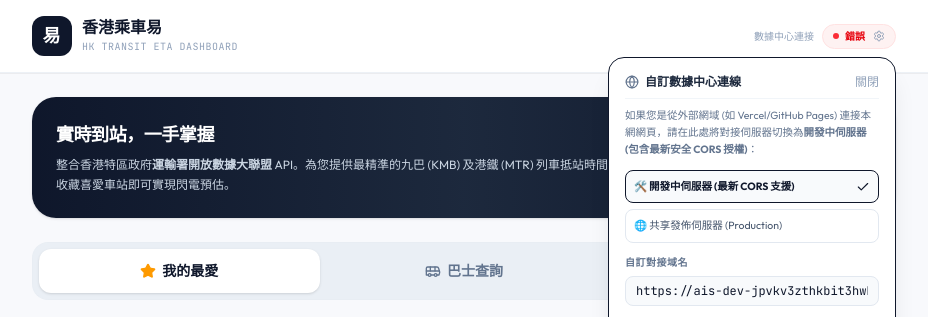
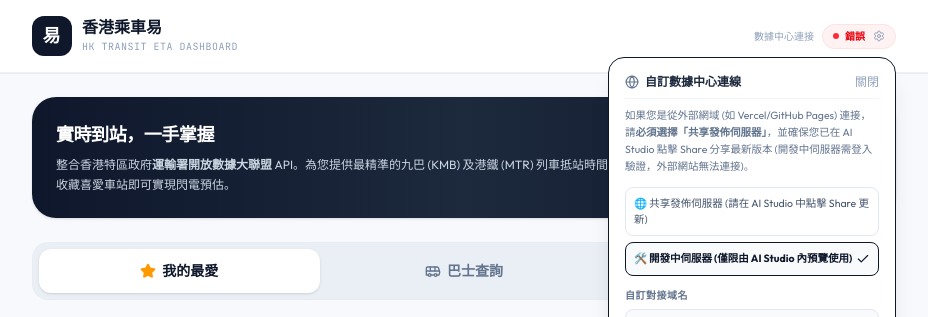
Before and after one commit to flipcube88/evo-bus, a React (Vite) app: page / in a window 1280 px wide. Both pictures are taken after a click on the button "錯誤". Shown: the top 317 px of the page, without its empty margins (176-1104 px from the left). Built offline with nearby package versions, Linux system fonts and the light colour scheme; no server answers; the database is empty.

Commit message:
chore(config): update default API server to shared instance
Switched the default API endpoint to the shared preview server to ensure compatibility for external domains, as the dev server requires AI Studio authentication. Updated documentation in the UI to reflect this requirement.

```diff
--- a/src/App.tsx
+++ b/src/App.tsx
@@ -229,10 +229,24 @@
                 </div>
 
                 <p className="text-[10.5px] text-slate-500 leading-relaxed mb-3">
-                  如果您是從外部網域 (如 Vercel/GitHub Pages) 連接本網網頁，請在此處將對接伺服器切換為<strong>開發中伺服器 (包含最新安全 CORS 授權)</strong>：
+                  如果您是從外部網域 (如 Vercel/GitHub Pages) 連接，請<strong>必須選擇「共享發佈伺服器」</strong>，並確保您已在 AI Studio 點擊 Share 分享最新版本 (開發中伺服器需登入驗證，外部網站無法連接)。
                 </p>
 
                 <div className="space-y-1.5 mb-3">
+                  <button
+                    onClick={() => {
+                      setCustomApiUrl("https://ais-pre-jpvkv3zthkbit3hwb6lbhf-179377875007.us-east1.run.app");
+                    }}
+                    className={`w-full text-left text-[10.5px] p-2 rounded-lg border flex items-center justify-between transition-colors cursor-pointer ${
+                      customApiUrl === "https://ais-pre-jpvkv3zthkbit3hwb6lbhf-179377875007.us-east1.run.app"
+                        ? "bg-slate-50 border-slate-900 text-slate-900 font-bold"
+                        : "bg-white border-slate-200 text-slate-600 hover:bg-slate-50"
+                    }`}
+                  >
+                    <span>🌐 共享發佈伺服器 (請在 AI Studio 中點擊 Share 更新)</span>
+                    {customApiUrl === "https://ais-pre-jpvkv3zthkbit3hwb6lbhf-179377875007.us-east1.run.app" && <Check className="w-3.5 h-3.5 text-slate-900" />}
+                  </button>
+
                   <button
                     onClick={() => {
                       setCustomApiUrl("https://ais-dev-jpvkv3zthkbit3hwb6lbhf-179377875007.us-east1.run.app");
@@ -243,22 +257,8 @@
                         : "bg-white border-slate-200 text-slate-600 hover:bg-slate-50"
                     }`}
                   >
-                    <span>🛠️ 開發中伺服器 (最新 CORS 支援)</span>
+                    <span>🛠️ 開發中伺服器 (僅限由 AI Studio 內預覽使用)</span>
                     {customApiUrl === "https://ais-dev-jpvkv3zthkbit3hwb6lbhf-179377875007.us-east1.run.app" && <Check className="w-3.5 h-3.5 text-slate-900" />}
-                  </button>
-
-                  <button
-                    onClick={() => {
-                      setCustomApiUrl("https://ais-pre-jpvkv3zthkbit3hwb6lbhf-179377875007.us-east1.run.app");
-                    }}
-                    className={`w-full text-left text-[10.5px] p-2 rounded-lg border flex items-center justify-between transition-colors cursor-pointer ${
-                      customApiUrl === "https://ais-pre-jpvkv3zthkbit3hwb6lbhf-179377875007.us-east1.run.app"
-                        ? "bg-slate-50 border-slate-900 text-slate-900 font-bold"
-                        : "bg-white border-slate-200 text-slate-600 hover:bg-slate-50"
-                    }`}
-                  >
-                    <span>🌐 共享發佈伺服器 (Production)</span>
-                    {customApiUrl === "https://ais-pre-jpvkv3zthkbit3hwb6lbhf-179377875007.us-east1.run.app" && <Check className="w-3.5 h-3.5 text-slate-900" />}
                   </button>
                 </div>
 
@@ -287,7 +287,7 @@
                   <button
                     onClick={() => {
                       localStorage.removeItem("hk_transit_api_base_url");
-                      setCustomApiUrl("https://ais-dev-jpvkv3zthkbit3hwb6lbhf-179377875007.us-east1.run.app");
+                      setCustomApiUrl("https://ais-pre-jpvkv3zthkbit3hwb6lbhf-179377875007.us-east1.run.app");
                       setShowApiConfig(false);
                       window.location.reload();
                     }}
--- a/src/types.ts
+++ b/src/types.ts
@@ -111,6 +111,6 @@
   ) {
     return cleanPath;
   }
-  // Default to development server URL which has active code and CORS headers configured
-  return `https://ais-dev-jpvkv3zthkbit3hwb6lbhf-179377875007.us-east1.run.app${cleanPath}`;
+  // Default to shared server URL which is public and does not require AI Studio authentication
+  return `https://ais-pre-jpvkv3zthkbit3hwb6lbhf-179377875007.us-east1.run.app${cleanPath}`;
 }
```
